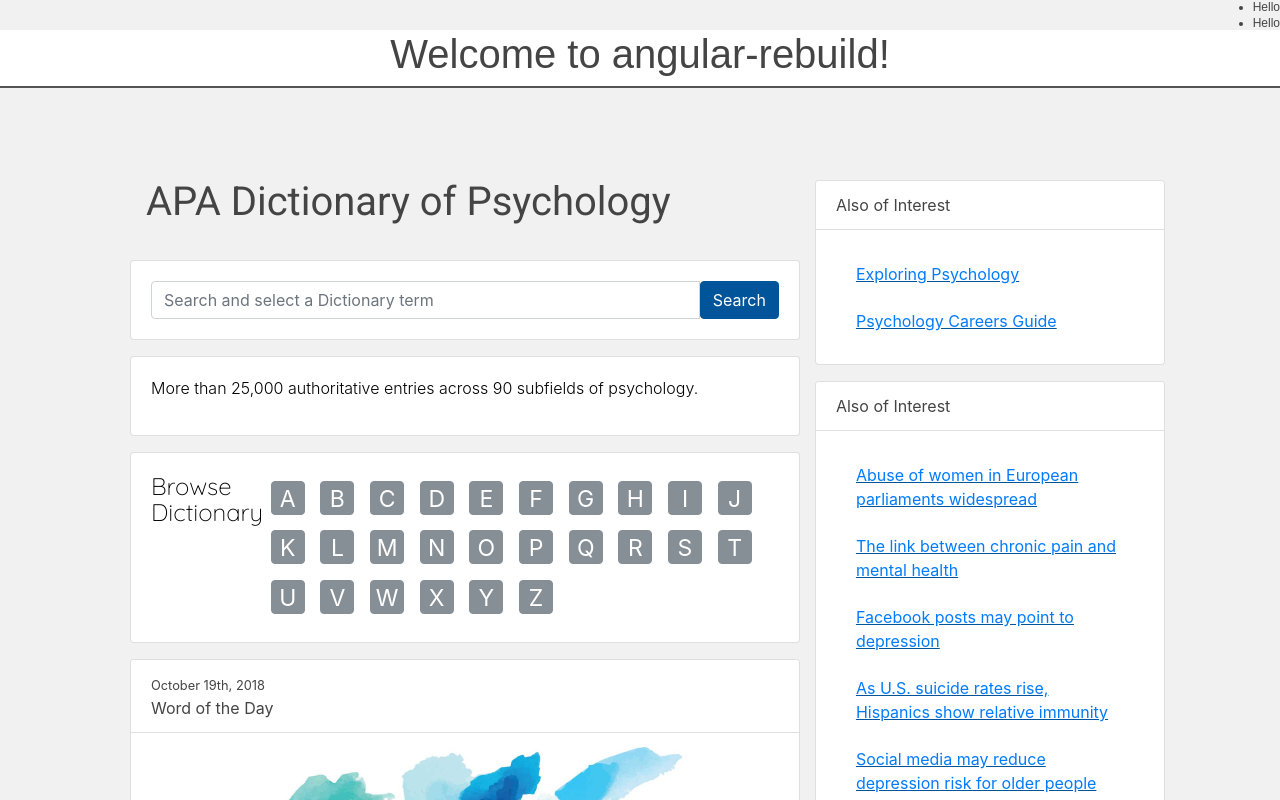
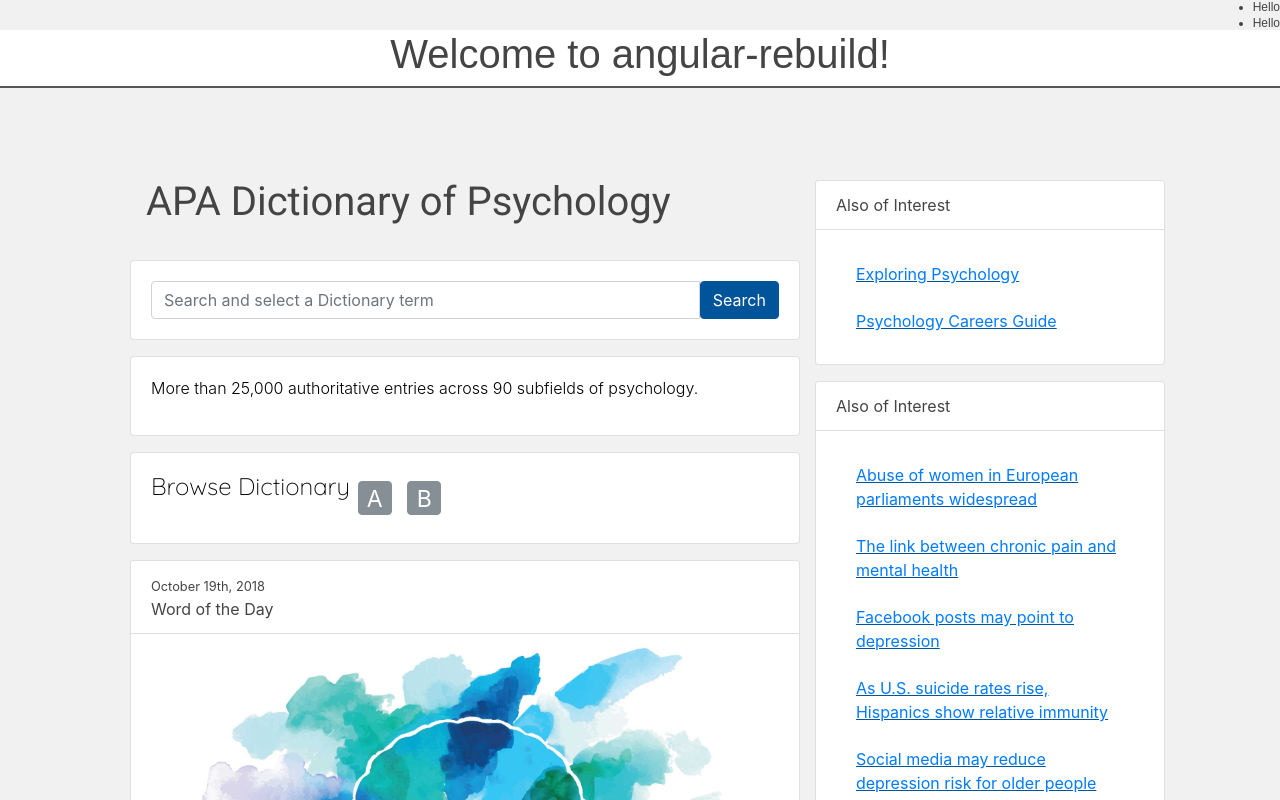
Before and after one commit to GrumpyEwok/APA-Dictionary-Rebuild, an Angular app: page / in a window 1280 px wide. Shown: the top 800 px of the page. Built offline with nearby package versions, Linux system fonts and the light colour scheme.

Commit message:
Tried numerous ways of linking Terms by Letter to URL path, implemented a routeToTerms method on LetterDisplayComponent.

```diff
--- a/src/app/app.routing.ts
+++ b/src/app/app.routing.ts
@@ -1,11 +1,17 @@
 import { ModuleWithProviders }  from '@angular/core';
 import { Routes, RouterModule } from '@angular/router';
+
 import { ContentBodyComponent } from './content-body/content-body.component';
+import { LetterDetailComponent } from './letter-detail/letter-detail.component';
 
 const appRoutes: Routes = [
   {
     path: '',
     component: ContentBodyComponent,
+  },
+  {
+    path: 'terms/:letter',
+    component: ContentBodyComponent,
   }
 ];
 
--- a/src/app/letter-display/letter-display.component.html
+++ b/src/app/letter-display/letter-display.component.html
@@ -1,3 +1,3 @@
 <div *ngFor="let letter of letters" class="card letter">
-  {{letter}}
+  <a (click)="routeToTerms(letter)">{{letter}}</a>
 </div>
--- a/src/app/letter-display/letter-display.component.ts
+++ b/src/app/letter-display/letter-display.component.ts
@@ -1,4 +1,6 @@
 import { Component, OnInit } from '@angular/core';
+import { Router } from '@angular/router';
+import { LETTERS } from '../models/letter.model';
 
 @Component({
   selector: 'app-letter-display',
@@ -6,10 +8,16 @@
   styleUrls: ['./letter-display.component.css']
 })
 export class LetterDisplayComponent implements OnInit {
-  public letters = ["a","b","c","d","e","f","g","h","i","j","k","l","m","n","o","p","q","r","s","t","u","v","w","x","y","z"];
-  constructor() { }
+  letters: string[] = ["a", "b"];
+
+  constructor(private router: Router) { }
 
   ngOnInit() {
+
   }
 
+  routeToTerms(clickedLetter) {
+    console.log(clickedLetter)
+    this.router.navigate(['terms', clickedLetter]);
+  }
 }
--- /dev/null
+++ b/src/app/models/letter.model.ts
@@ -0,0 +1,5 @@
+// export class Letter {
+//   constructor(public value: string) { }
+// }
+
+export const LETTERS = ["a","b"]
```
Also changed, not shown: 1 other file (tests, documents, lock files or other folders).
